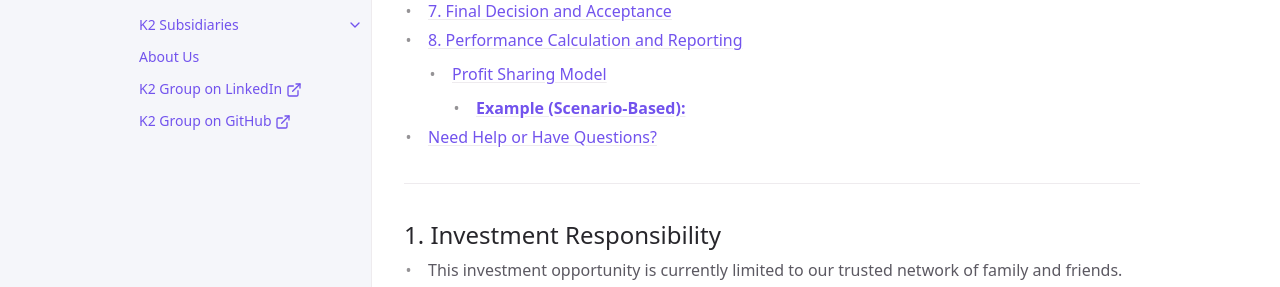
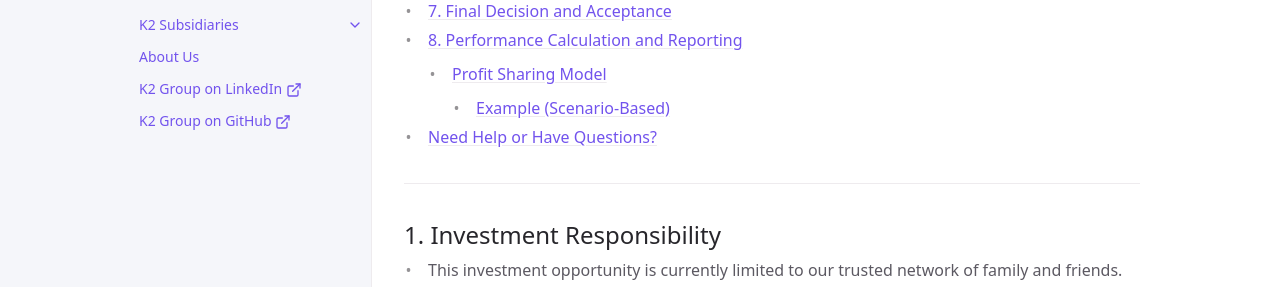
Before and after one commit to K2-Groups/k2-groups.github.io, a Jekyll site: the page built from docs/k2-subsidiaries/k2-fund/terms-and-conditions.md, in a window 1280 px wide and 900 px high, scrolled down 320 px. Shown: the part 163-450 px from the top of the window. Built offline with Jekyll 4.4.1, drawn with Linux system fonts in a browser that asks for light colours; cached includes are drawn as plain includes; some of the changed text lies outside the part shown.

```diff
--- a/docs/k2-subsidiaries/k2-fund/terms-and-conditions.md
+++ b/docs/k2-subsidiaries/k2-fund/terms-and-conditions.md
@@ -93,7 +93,7 @@ Don’t invest unless you’re prepared to lose all the money you invest. This i
 - In case of a **loss**, the investor bears the loss entirely; **we do not share in the loss**.
 - If a loss occurs, we will not take any profit in subsequent months **until the investor has recovered the loss and received a 3% return** for that period. Based on our long-term experience, such losses are rare and usually recovered over time.
 
-#### **Example (Scenario-Based):**
+#### Example (Scenario-Based)
 
 Let’s assume you invest **1,000 USDT**.
 
```
